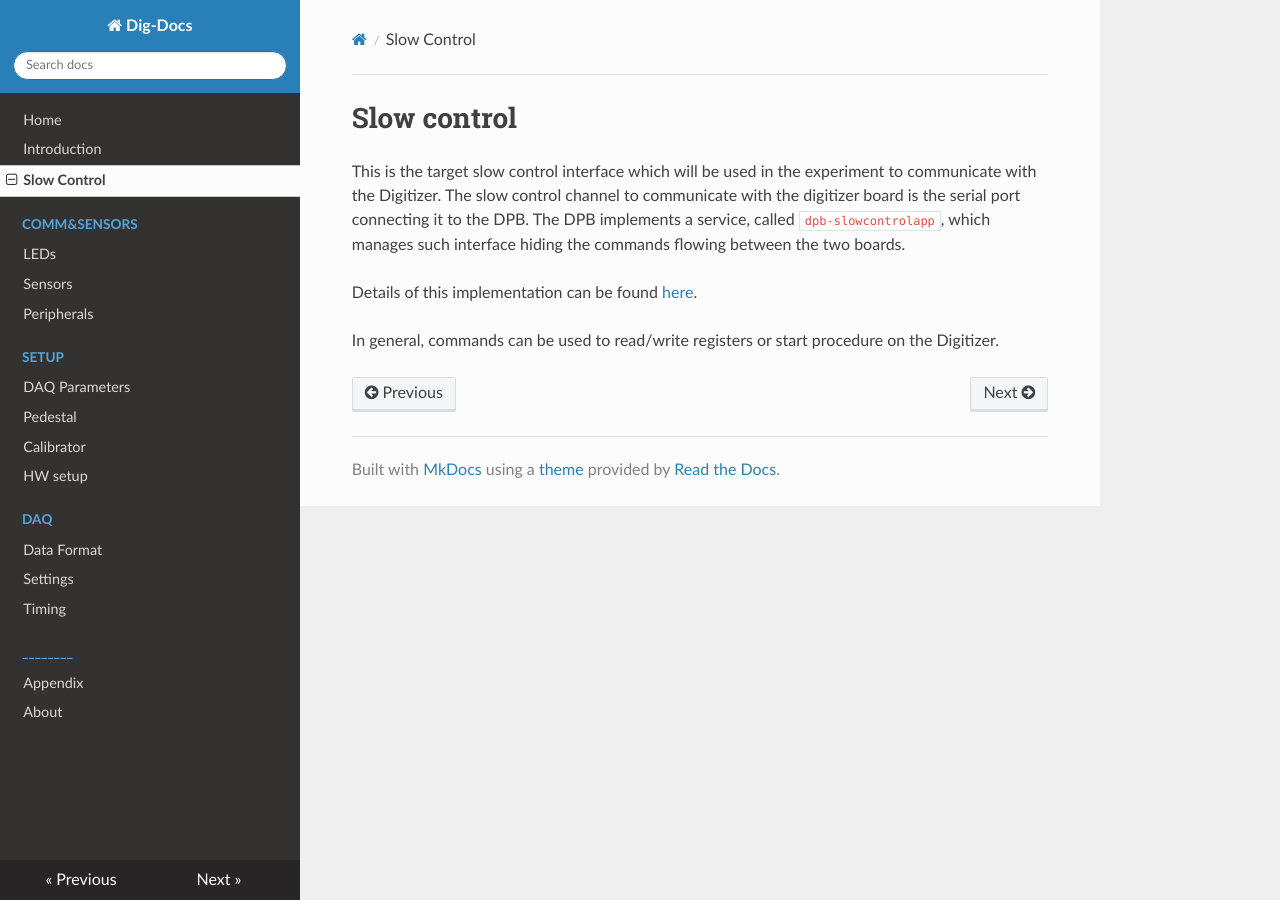
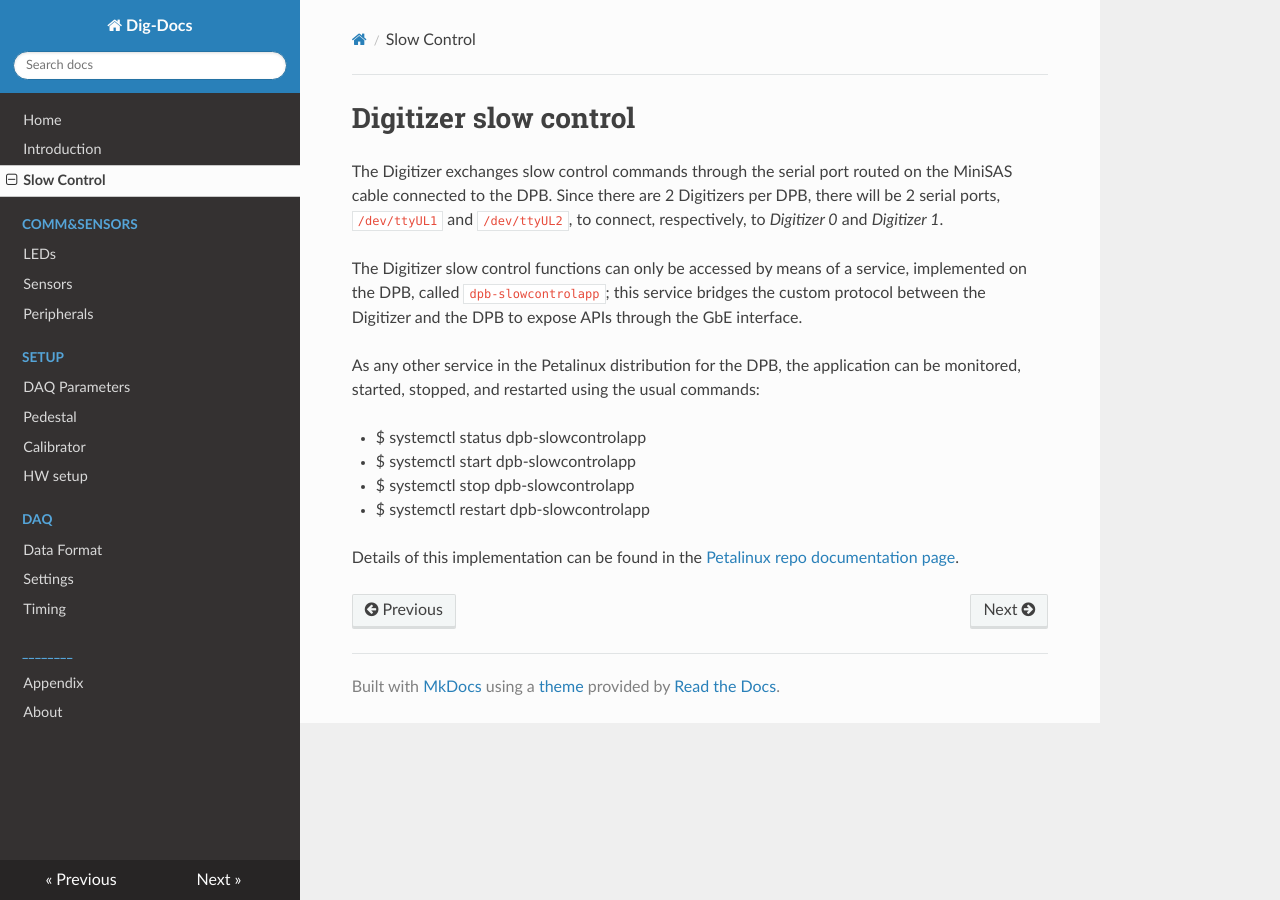
Before and after one commit to fabernet/DIGITIZER-docs, an MkDocs documentation site: the page built from docs/slow-control.md, in a window 1280 px wide. Built offline with MkDocs 1.6.1, drawn with Linux system fonts in a browser that asks for light colours; nearby versions of some CDN libraries.

Commit message:
The slow control information page has been rewritten. Pages update here and there

```diff
--- a/docs/slow-control.md
+++ b/docs/slow-control.md
@@ -1,7 +1,14 @@
-# Slow control
+# Digitizer slow control
 
-This is the target slow control interface which will be used in the experiment to communicate with the Digitizer. The slow control channel to communicate with the digitizer board is the serial port connecting it to the DPB. The DPB implements a service, called `dpb-slowcontrolapp`, which manages such interface hiding the commands flowing between the two boards.
+The Digitizer exchanges slow control commands through the serial port routed on the MiniSAS cable connected to the DPB. Since there are 2 Digitizers per DPB, there will be 2 serial ports, `/dev/ttyUL1` and `/dev/ttyUL2`, to connect, respectively, to _Digitizer 0_ and _Digitizer 1_.
 
-Details of this implementation can be found [here](https://gitlab.cern.ch/hk-dpb-team/hk_petalinux_project_dpb2_2022_2/-/blob/master/doc/dpb-slowcontrolapp-howto.md?ref_type=heads).
+The Digitizer slow control functions can only be accessed by means of a service, implemented on the DPB, called `dpb-slowcontrolapp`; this service bridges the custom protocol between the Digitizer and the DPB to expose APIs through the GbE interface.
 
-In general, commands can be used to read/write registers or start procedure on the Digitizer.
+As any other service in the Petalinux distribution for the DPB, the application can be monitored, started, stopped, and restarted using the usual commands:
+
+- $ systemctl status dpb-slowcontrolapp
+- $ systemctl start dpb-slowcontrolapp
+- $ systemctl stop dpb-slowcontrolapp
+- $ systemctl restart dpb-slowcontrolapp
+
+Details of this implementation can be found in the [Petalinux repo documentation page](https://gitlab.cern.ch/hk-dpb-team/hk_petalinux_project_dpb2_2022_2/-/blob/master/doc/dpb-slowcontrolapp-howto.md?ref_type=heads).
```
Also changed, not shown: docs/appendix.md (+2 -2 lines), docs/daq/data-format.md (+2 -0 lines), docs/daq/timing.md (+7 -5 lines), docs/index.md (+6 -7 lines), docs/setup/hw-setup.md (+2 -0 lines).
